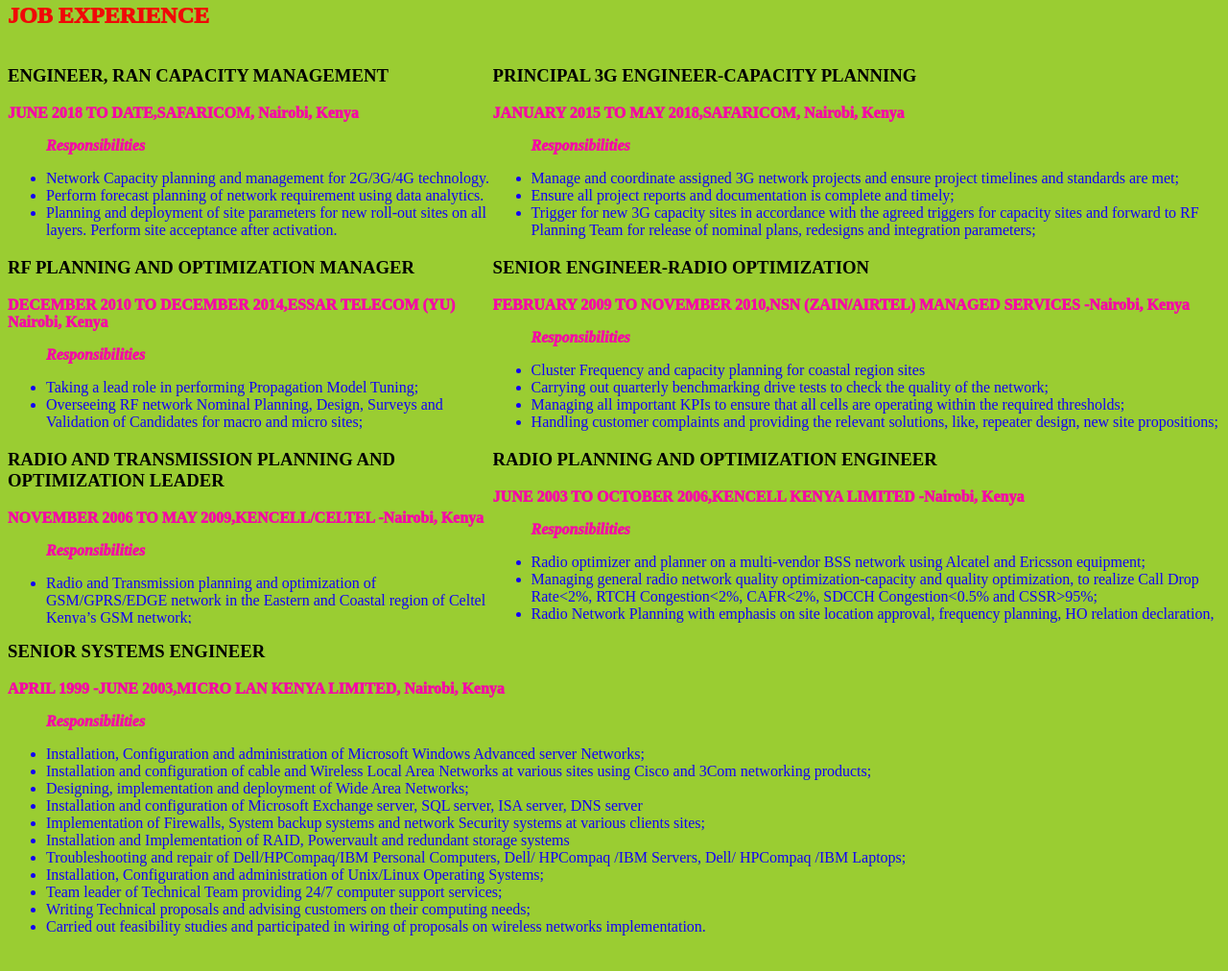
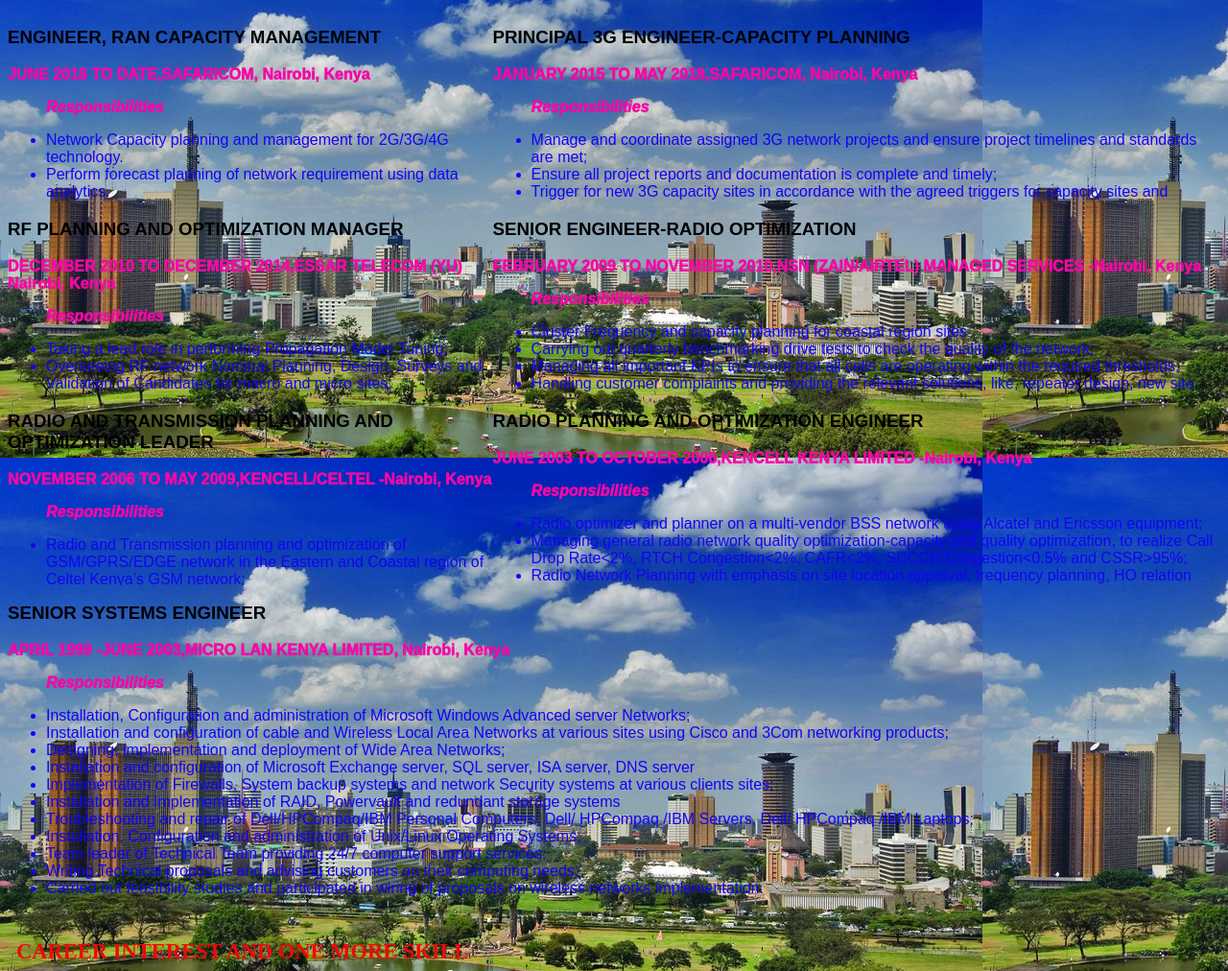
Before and after one commit to Dkchepkwony1/DICKSON-CHEPKWONY-Portfolio-Website, a plain HTML site: page Dickson-Chepkwony.html in a window 1280 px wide. Shown: the part 1251-2263 px from the top of the page at 96% size. Drawn offline with Linux system fonts and the light colour scheme.

Commit message:
This commit adds an image to img folder and defines it as background attribute in CSS file

```diff
--- a/CSS/styles.css
+++ b/CSS/styles.css
@@ -35,7 +35,7 @@
   font-size: 21px;
   padding: 0px;
   width: 50%;
-  height: 320px;
+  height: 280px;
   float: left;
   margin: auto;
   border-radius: 10px;
@@ -45,7 +45,7 @@
 .column1 {
   font-size: 23px;
   width: 50%;
-  height: 320px;
+  height: 280px;
   float:left;
   margin: auto;
   padding: 0px;
@@ -61,6 +61,7 @@
   margin:auto;
   border-radius: 10px;
   overflow: auto;
+  font-family:sans-serif;
 }
 .format2{
   width: 60%;
@@ -70,6 +71,7 @@
   margin: auto;
   border-radius: 10px;
   overflow: auto;
+  font-family:sans-serif;
 }
 
 .format3 {
@@ -79,8 +81,8 @@
   padding: 0px;
   margin:auto;
   border-radius: 10px;
-  overflow: scroll;
-
+  overflow: auto;
+  font-family:sans-serif;
 }
 .format4 {
   width: 60%;
@@ -89,7 +91,8 @@
   padding: 0px;
   margin:auto;
   border-radius: 10px;
-  overflow: scroll;
+  overflow: auto;
+  font-family:sans-serif;
 
 }
 .format5 {
@@ -99,7 +102,8 @@
   padding: 0px;
   margin: auto;
   border-radius: 10px;
-  overflow: scroll;
+  overflow: auto;
+  font-family:sans-serif;
 
 }
 .format6 {
@@ -109,7 +113,8 @@
   margin: auto;
   padding: 0px;
   border-radius: 10px;
-  overflow: scroll;
+  overflow: auto;
+  font-family:sans-serif;
 }
 
 .format7 {
@@ -118,7 +123,8 @@
   margin: auto;
   padding: 0px;
   border-radius: 10px;
-  overflow: scroll;
+  overflow: auto;
+  font-family:sans-serif;
 }
 
 .format8 {
@@ -143,6 +149,7 @@
 @media screen and (min-width: 600px) and (max-width: 1500px) {
   body {
     background-color: yellowgreen;
+    background-image:url(/img/Nairobi\ Skyline.png)
         }
   p { color: rgb(245, 8, 166); font-size: 16px; font-weight: 1000; }
   h2 {color: rgb(240, 8, 8); font-weight: 1000}
```
Also changed, not shown: img/Nairobi Skyline.png (added).
